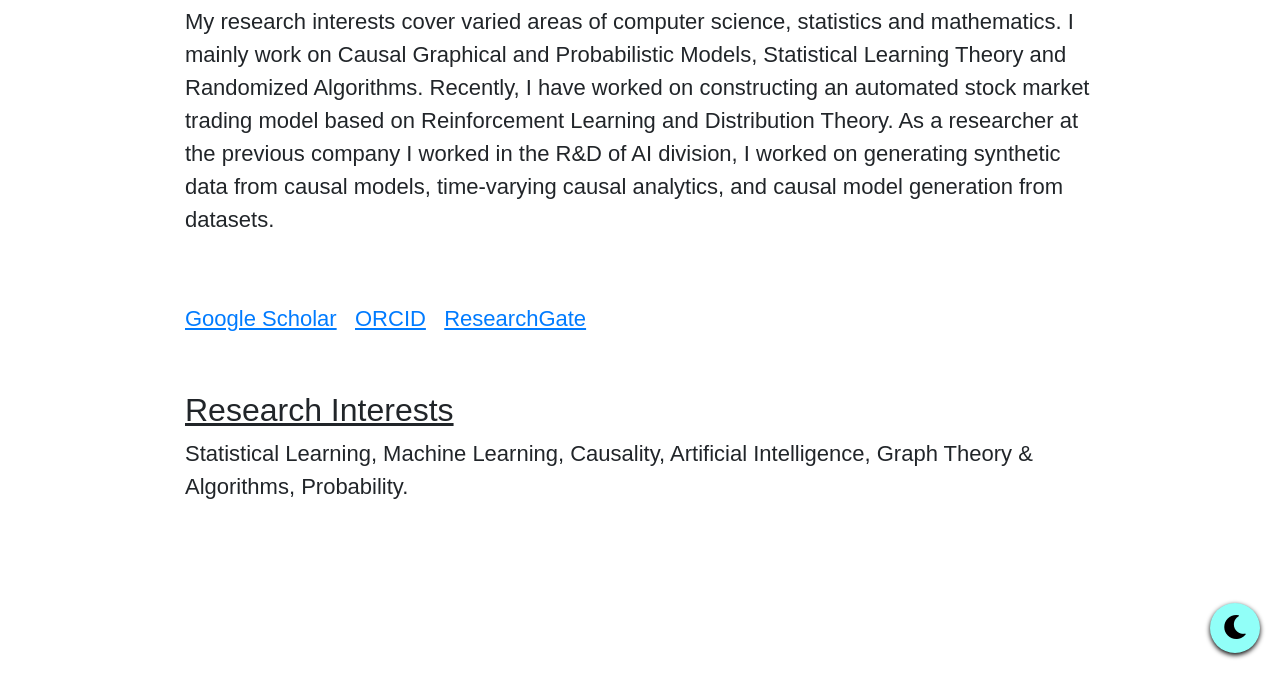
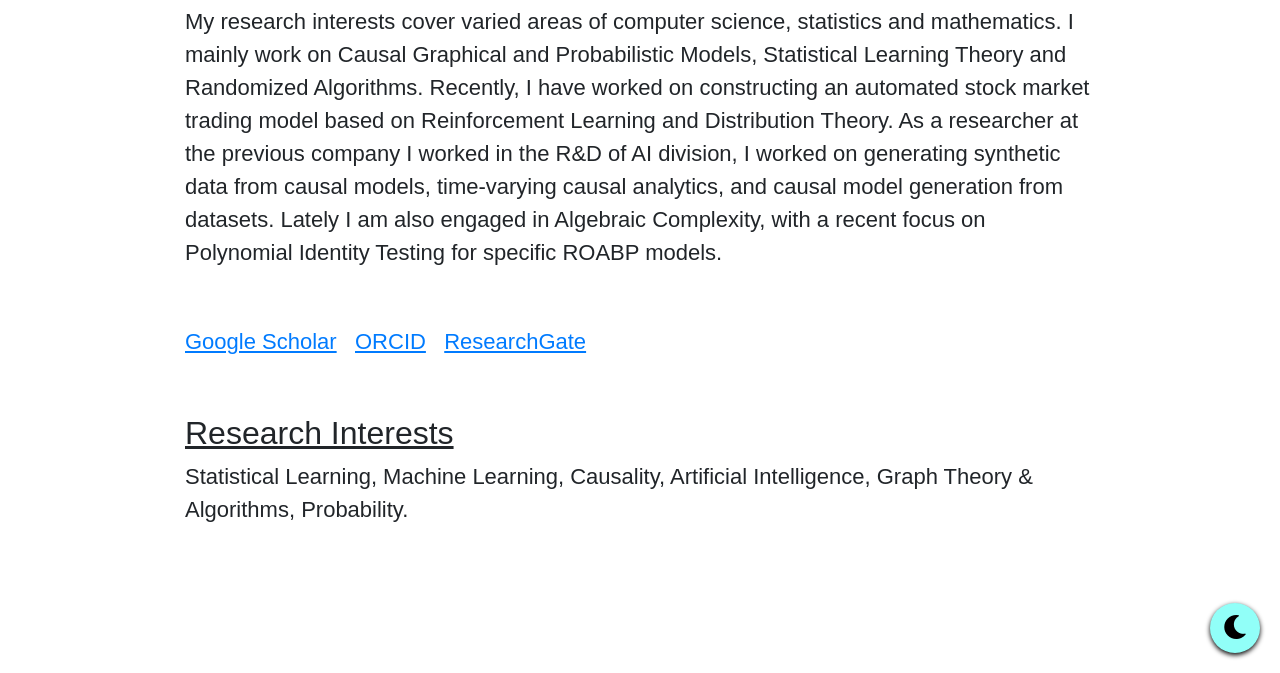
Before and after one commit to AnkanKar-Zargon/AnkanKar-Zargon.github.io, a plain HTML site: page research.html in a window 1280 px wide. Shown: the part 127-800 px from the top of the page. Drawn offline with nearby package versions, Linux system fonts and the light colour scheme; a web font is replaced by a local one.

Commit message:
changed it a little

```diff
--- a/research.html
+++ b/research.html
@@ -60,7 +60,13 @@
 <div class="container-fluid">
   <div class="content">
     <h1>Journey into Discovery: My Research Portfolio</h1>
-    <p> My research interests cover varied areas of computer science, statistics and mathematics. I mainly work on Causal Graphical and Probabilistic Models, Statistical Learning Theory and Randomized Algorithms. Recently, I have worked on constructing an automated stock market trading model based on Reinforcement Learning and Distribution Theory. As a researcher at the previous company I worked in the R&D of AI division, I worked on generating synthetic data from causal models, time-varying causal analytics, and causal model generation from datasets. <br> <br> <br> <a href="https://scholar.google.com/citations?user=ri0IaZkAAAAJ" target="_blank"><u>Google Scholar</u></a> &nbsp; <a href="https://orcid.org/0009-0003-7084-0961" target="_blank"><u>ORCID</u></a> &nbsp; <a href="https://www.researchgate.net/profile/Ankan-Kar" target="_blank"><u>ResearchGate</u></a></p>
+    <p> My research interests cover varied areas of computer science, statistics and mathematics. I mainly work on Causal Graphical and Probabilistic Models, Statistical Learning Theory and Randomized Algorithms. Recently, I have worked on constructing an automated stock market trading model based on Reinforcement Learning and Distribution Theory. As a researcher at the previous company I worked in the R&D of AI division, I worked on generating synthetic data from causal models, time-varying causal analytics, and causal model generation from datasets. Lately I am also engaged in Algebraic Complexity, with a recent focus on Polynomial Identity Testing for specific ROABP models.</p>
+  </div>
+</div>
+
+<div class="container-fluid">
+  <div class="content">
+    <a href="https://scholar.google.com/citations?user=ri0IaZkAAAAJ" target="_blank"><u>Google Scholar</u></a> &nbsp; <a href="https://orcid.org/0009-0003-7084-0961" target="_blank"><u>ORCID</u></a> &nbsp; <a href="https://www.researchgate.net/profile/Ankan-Kar" target="_blank"><u>ResearchGate</u></a></p>
   </div>
 </div>
 
```
